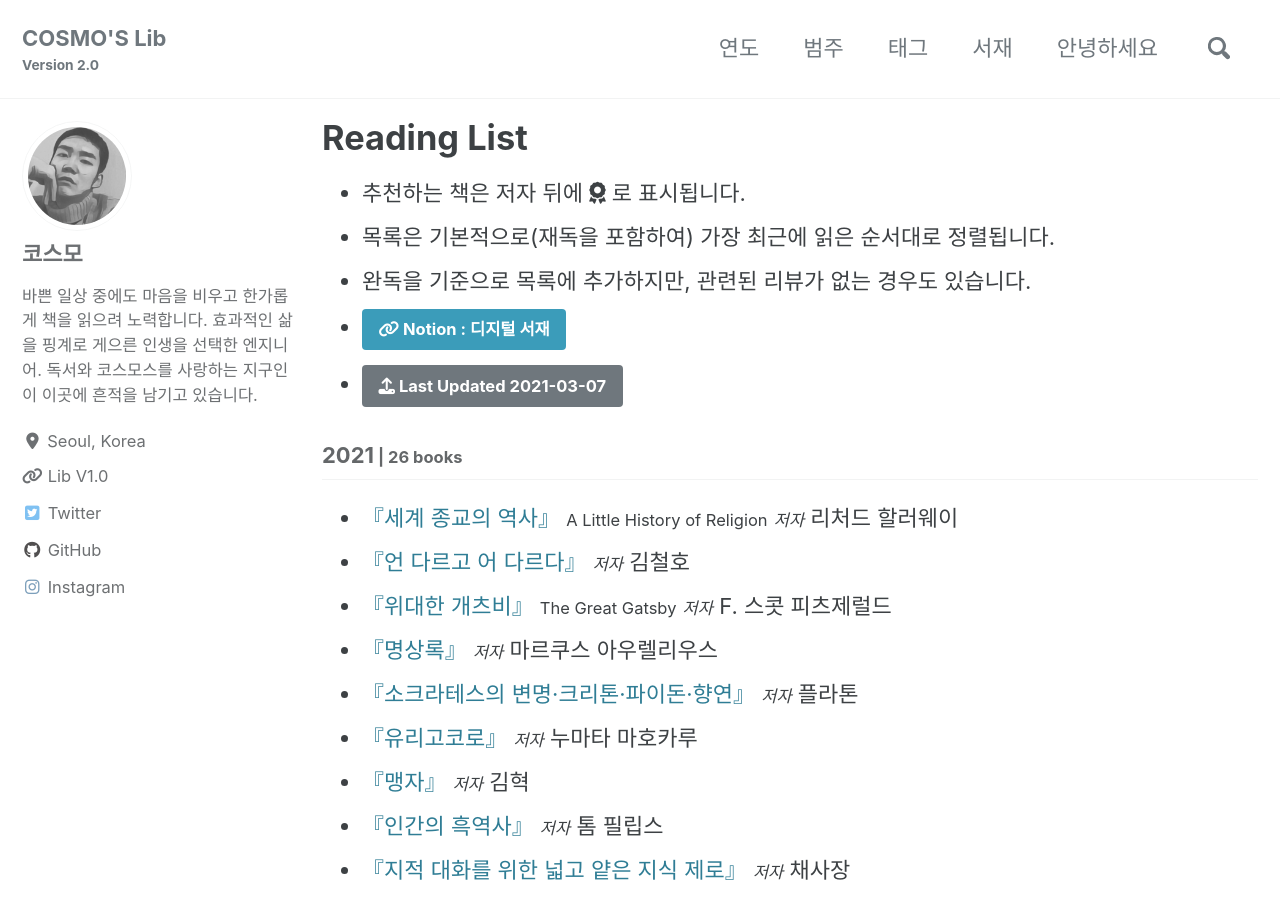
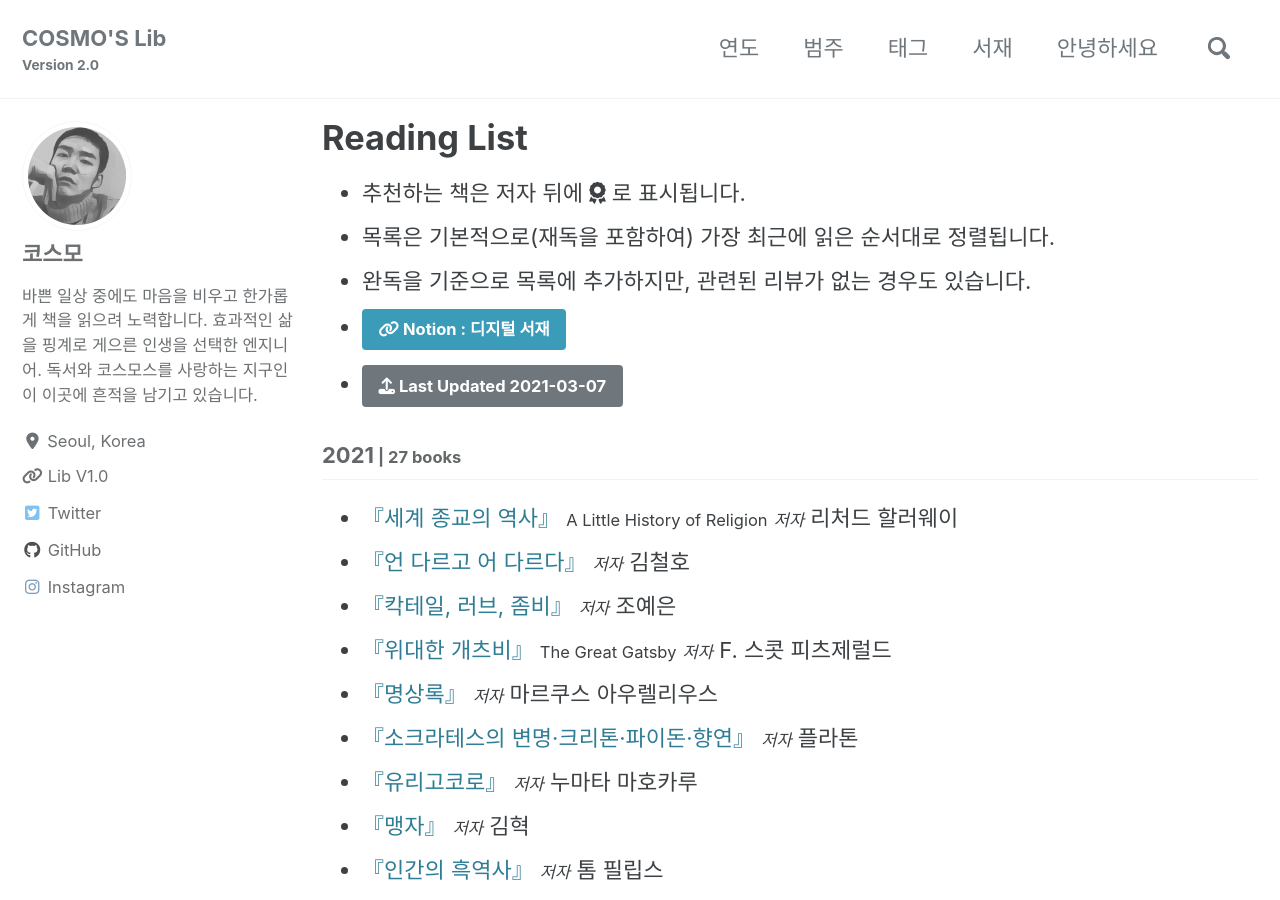
Before and after one commit to deftone2000/cosmo-s-archive, a Jekyll site: the page built from _pages/reading-list.html, in a window 1280 px wide and 900 px high. Built offline with Jekyll 4.4.1, drawn with Linux system fonts in a browser that asks for light colours; cached includes are drawn as plain includes; nearby versions of some CDN libraries; comment, search, counter and statistics services are not loaded; a style sheet for code colours, icons or effects is not loaded.

Commit message:
no message

```diff
--- a/_data/reading.yml
+++ b/_data/reading.yml
@@ -21,6 +21,17 @@ list:
         trans:
         pub: 돌베개
         pub_info: 2020.08.31. 전자책 출간
+        post_link:
+
+      - title: "칵테일, 러브, 좀비"
+        ori_title:
+        author: 조예은
+        post_title:
+        cover: https://img.ridicdn.net/cover/3620000014/xxlarge
+        trans:
+        pub: 안전가옥
+        pub_info: 2020.04.13. 전자책, 종이책 동시 출간
+
         post_link:
 
       - title: "위대한 개츠비"
```
